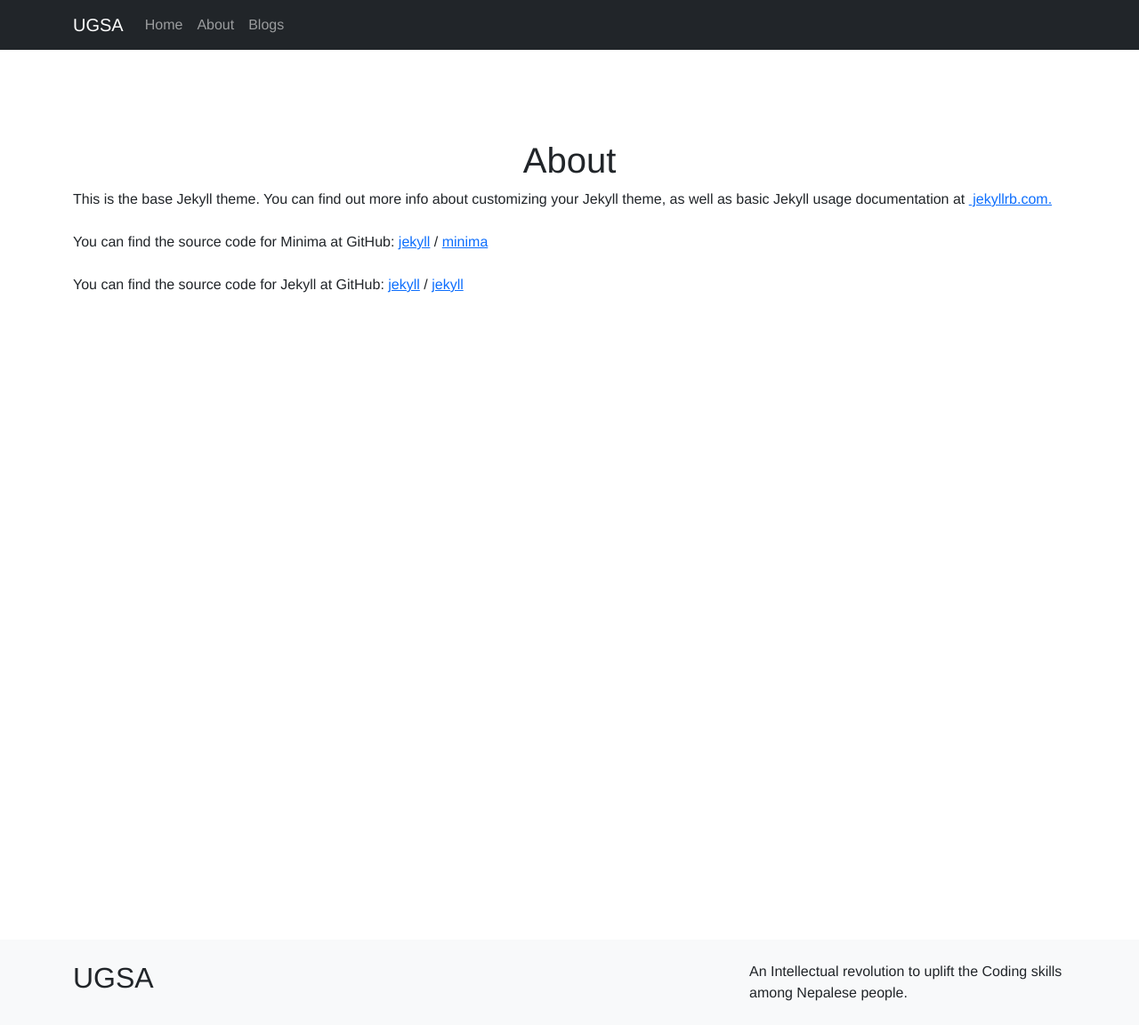
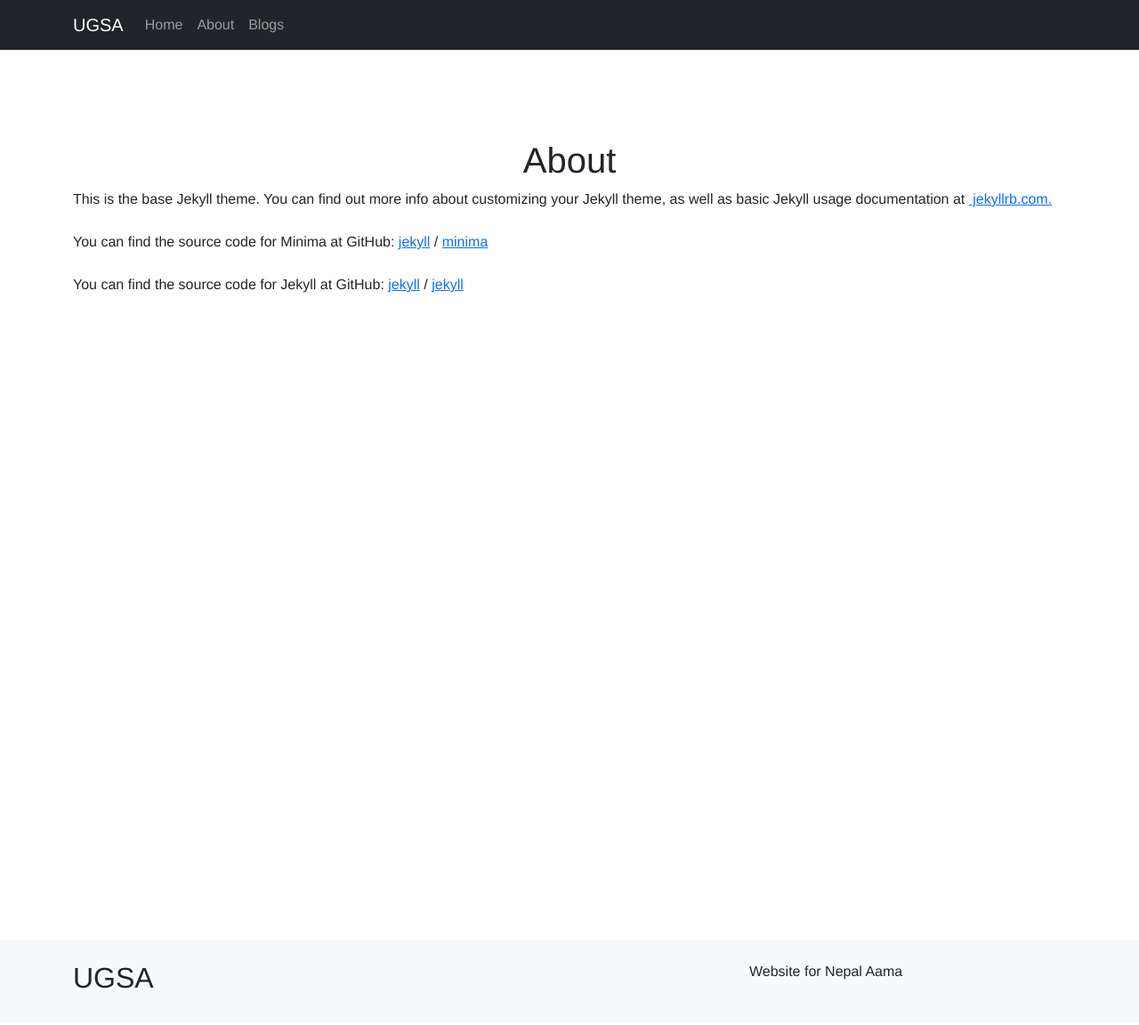
Before and after one commit to devsdenepal/nepalaama.github.io, a Jekyll site: the page built from about.html, in a window 1280 px wide. Shown: the whole page at 89% size. Built offline with Jekyll 4.4.1, drawn with Linux system fonts in a browser that asks for light colours.

Commit message:
Website Coming soon

```diff
--- a/_config.yml
+++ b/_config.yml
@@ -1,12 +1,12 @@
-title: Nepal Coding Revolution 2080
+title: Nepal Aama
 email: dhanusirofficial@gmail.com
 description: >- # this means to ignore newlines until "baseurl:"
-  An Intellectual revolution to uplift the Coding skills among Nepalese people.
+  Website for Nepal Aama
 baseurl: "" # the subpath of your site, e.g. /blog
 url: "" # the base hostname & protocol for your site, e.g. http://example.com
 asset_base_url: /assets
 
-google_analytics: G-BTYYZYYQT1
+google_analytics:
 
 future: true # Show blog post of future date
 permalink: /blogs/:year/:month/:day/:title/
--- a/index.html
+++ b/index.html
@@ -9,10 +9,10 @@
   <div class="container h-100">
     <div class="row h-100 flex-column align-items-center justify-content-center text-center">
       <div class="banner">
-        <img src="{{ site.asset_base_url }}/img/logo.jpg" alt="{{ site.title }}" class="img-fluid" >
+        <img src="{{ site.asset_base_url }}/img/banner.jpg" alt="{{ site.title }}" class="img-fluid" >
       </div>
       <hr>
-      <h2 class="tagline">Coming Soon ...</h2>
+      <h2 class="tagline">Website Coming Soon ...</h2>
     </div>
   </div>
 </div>
```
Also changed, not shown: Gemfile.lock, assets/img/banner.jpg (added), assets/img/nepal-map.png (added).
